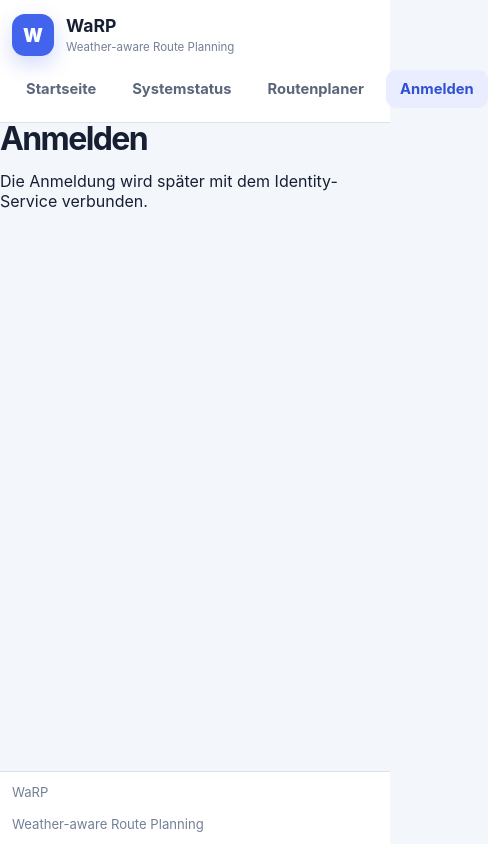
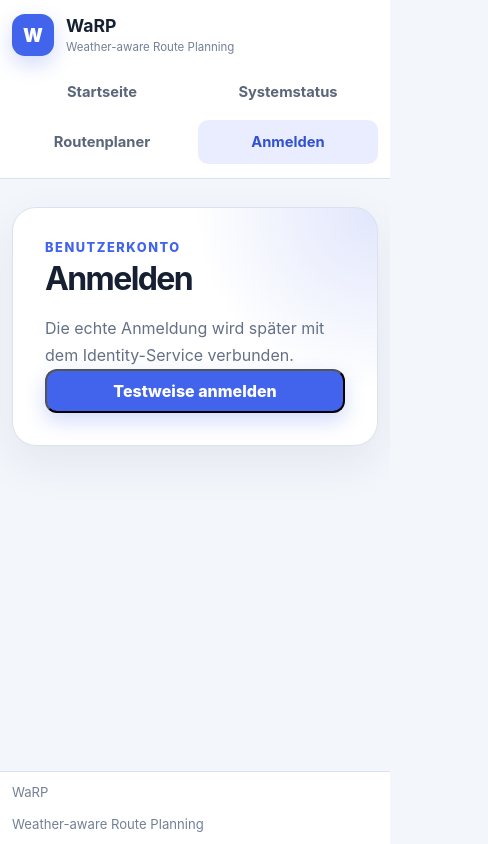
Before and after one commit to KeinDatenvolumen/warp, a React (Vite) app in the folder frontend/: page /login in a window 390 px wide. Shown: the whole page, 488 px wide, since content can reach past the window. Built offline with nearby package versions, Linux system fonts and the light colour scheme; no server answers.

Commit message:
feat: added temporary login and logout and mobile friendly navigation

```diff
--- a/frontend/src/layout/styles.css
+++ b/frontend/src/layout/styles.css
@@ -16,6 +16,7 @@ body {
     min-width: 320px;
     min-height: 100vh;
     margin: 0;
+    overflow-x: hidden;
 }
 
 a {
@@ -64,6 +65,7 @@ button {
     width: 42px;
     height: 42px;
     place-items: center;
+    flex-shrink: 0;
     border-radius: 13px;
     color: white;
     background: #4263eb;
@@ -74,6 +76,7 @@ button {
 
 .app-brand-text {
     display: flex;
+    min-width: 0;
     flex-direction: column;
 }
 
@@ -91,10 +94,15 @@ button {
 .app-navigation {
     display: flex;
     align-items: center;
+    justify-content: flex-end;
     gap: 8px;
 }
 
 .app-navigation-link {
+    display: inline-flex;
+    min-height: 44px;
+    align-items: center;
+    justify-content: center;
     padding: 10px 14px;
     border-radius: 10px;
     color: #5b667a;
@@ -118,7 +126,6 @@ button {
 
 .app-navigation-button {
     border: 0;
-    font: inherit;
     cursor: pointer;
 }
 
@@ -606,10 +613,16 @@ h1 {
 
     .app-navigation {
         width: 100%;
+        flex-wrap: wrap;
+        justify-content: stretch;
+        gap: 6px;
     }
 
-    .app-navigation-link {
-        flex: 1;
+    .app-navigation-link,
+    .app-navigation-button {
+        min-height: 44px;
+        flex: 1 1 calc(50% - 6px);
+        padding: 10px 8px;
         text-align: center;
     }
 
--- a/frontend/src/pages/LoginPage.jsx
+++ b/frontend/src/pages/LoginPage.jsx
@@ -1,12 +1,60 @@
+import {
+    Navigate,
+    useLocation,
+    useNavigate
+} from 'react-router'
+import { useAuth } from '../features/auth/useAuth.js'
+
 export default function LoginPage() {
+    const {
+        isAuthenticated,
+        login
+    } = useAuth()
+
+    const location = useLocation()
+    const navigate = useNavigate()
+
+    const targetPath =
+        location.state?.from?.pathname ?? '/'
+
+    if (isAuthenticated) {
+        return (
+            <Navigate
+                to={targetPath}
+                replace
+            />
+        )
+    }
+
+    function handleSubmit(event) {
+        event.preventDefault()
+        login()
+        navigate(targetPath, { replace: true })
+    }
+
     return (
-        <section className="page-section">
-            <h1>Anmelden</h1>
+        <main className="page">
+            <section className="welcome-card">
+                <p className="eyebrow">
+                    Benutzerkonto
+                </p>
 
-            <p>
-                Die Anmeldung wird später mit dem Identity-Service
-                verbunden.
-            </p>
-        </section>
+                <h1>Anmelden</h1>
+
+                <p className="welcome-description">
+                    Die echte Anmeldung wird später mit dem
+                    Identity-Service verbunden.
+                </p>
+
+                <form onSubmit={handleSubmit}>
+                    <button
+                        type="submit"
+                        className="primary-link"
+                    >
+                        Testweise anmelden
+                    </button>
+                </form>
+            </section>
+        </main>
     )
 }
```
